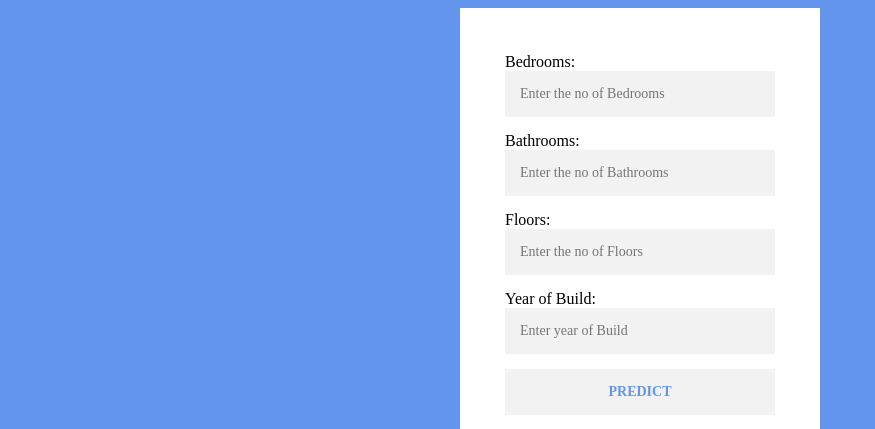
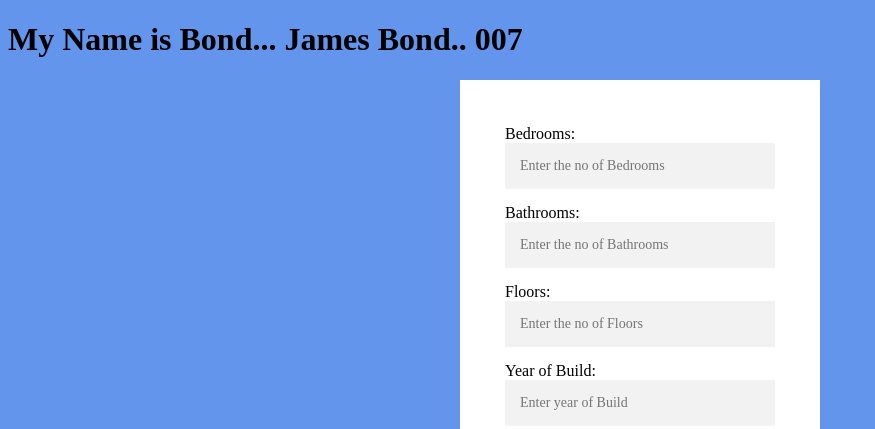
Before and after one commit to vishal-meshram/test-repo, a Flask app: page / in a window 1280 px wide. Shown: the top 429 px of the page, without its empty margins (0-875 px from the left). Run offline with Flask 2, Linux system fonts and the light colour scheme; parts of the project's set-up code (start-up, migrations or seed data) failed here and were passed over.

Commit message:
modfied index.h

```diff
--- a/templates/index.html
+++ b/templates/index.html
@@ -11,6 +11,7 @@
 </head>
 
 <body>
+	<h1> My Name is Bond... James Bond.. 007 </h1>
     <div class="register_page">
         <div class="form">
             <form action="{{url_for('predict')}}" method="POST">
```
